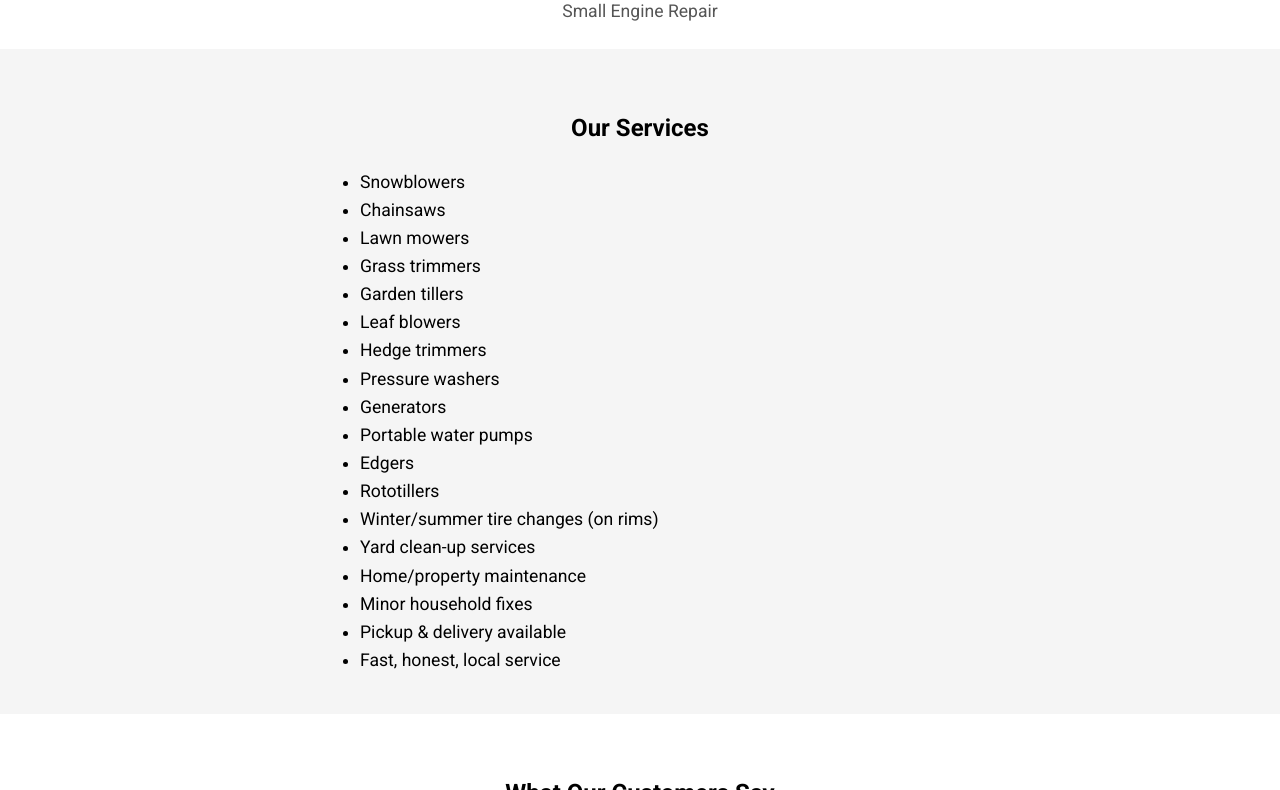
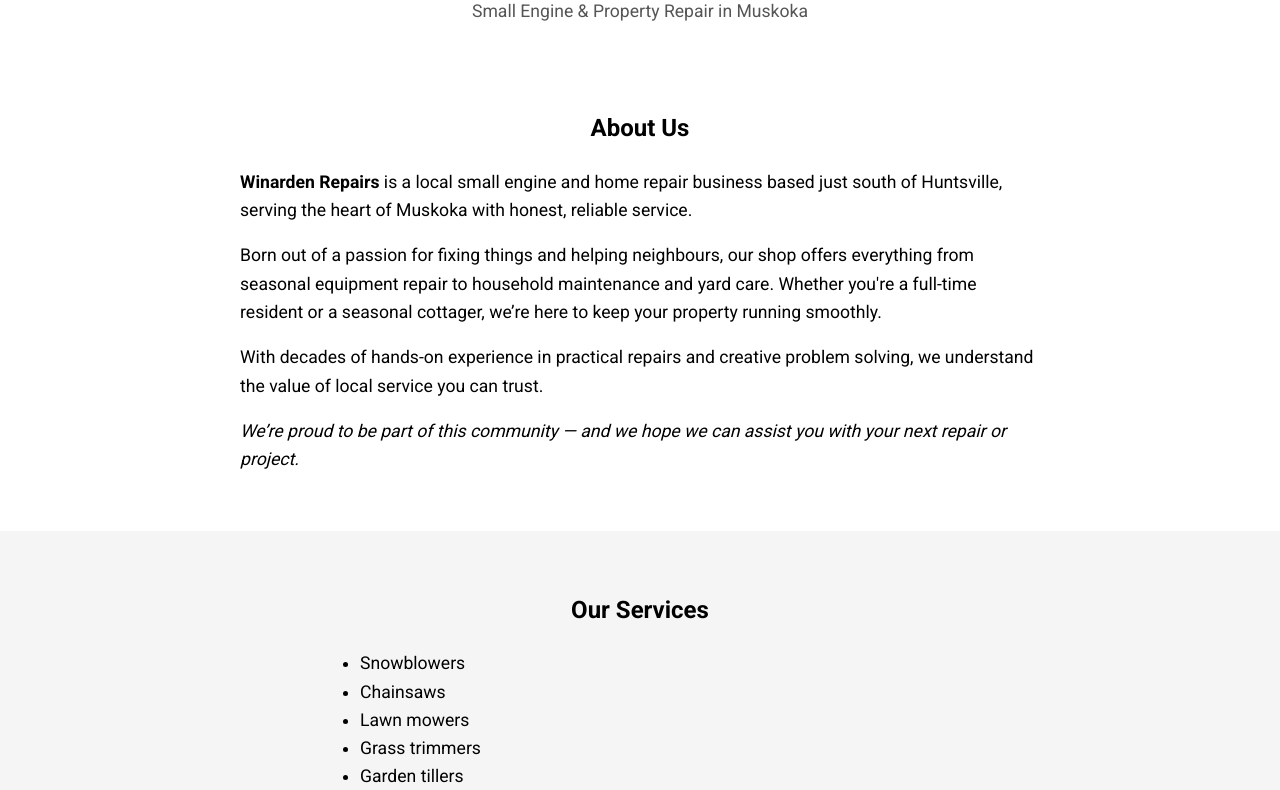
Before and after one commit to orwolfe33/winarden-repairs, a plain HTML site: page index.html in a window 1280 px wide. Shown: the part 284-1074 px from the top of the page. Drawn offline with Linux system fonts and the light colour scheme.

Commit message:
Add files via upload

```diff
--- a/index.html
+++ b/index.html
@@ -3,9 +3,10 @@
 <head>
   <meta charset="UTF-8">
   <meta name="viewport" content="width=device-width, initial-scale=1.0">
-  <title>Winarden Repairs</title>
-
-  <!-- Google Font -->
+  <title>Winarden Repairs | Small Engine & Property Maintenance - Huntsville, Muskoka</title>
+  <meta name="description" content="Winarden Repairs offers expert small engine repair, property maintenance, and yard services in the Huntsville and Muskoka area. Fast, reliable, and local.">
+  <meta name="keywords" content="small engine repair, Huntsville, Muskoka, chainsaw repair, snowblower service, tire changes, yard maintenance, local repair shop">
+  <meta name="author" content="Winarden Repairs">
   <link href="https://fonts.googleapis.com/css2?family=Roboto:wght@400;700&display=swap" rel="stylesheet">
   <style>
     body {
@@ -25,6 +26,7 @@
   <!-- Navbar -->
   <nav style="background-color: #222; padding: 12px 0; text-align: center;">
     <a href="#services" style="margin: 0 20px; font-weight: bold;">Services</a>
+    <a href="#about" style="margin: 0 20px; font-weight: bold;">About</a>
     <a href="#testimonials" style="margin: 0 20px; font-weight: bold;">Testimonials</a>
     <a href="#gallery" style="margin: 0 20px; font-weight: bold;">Gallery</a>
     <a href="#request" style="margin: 0 20px; font-weight: bold;">Request Work</a>
@@ -35,8 +37,19 @@
   <header style="text-align: center; padding: 24px;">
     <img src="logo.png" alt="Winarden Repairs Logo" style="height: 120px; max-width: 100%; margin-bottom: 12px;">
     <h1 style="margin: 0; font-size: 2.5em;">Winarden Repairs</h1>
-    <p style="margin: 4px 0 0; font-size: 1.1em; color: #555;">Small Engine Repair</p>
+    <p style="margin: 4px 0 0; font-size: 1.1em; color: #555;">Small Engine & Property Repair in Muskoka</p>
   </header>
+
+  <!-- About Section -->
+  <section id="about" style="padding: 40px; background-color: #fff;">
+    <h2 style="text-align: center;">About Us</h2>
+    <div style="max-width: 800px; margin: auto; font-size: 1.1em;">
+      <p><strong>Winarden Repairs</strong> is a local small engine and home repair business based just south of Huntsville, serving the heart of Muskoka with honest, reliable service.</p>
+      <p>Born out of a passion for fixing things and helping neighbours, our shop offers everything from seasonal equipment repair to household maintenance and yard care. Whether you're a full-time resident or a seasonal cottager, we’re here to keep your property running smoothly.</p>
+      <p>With decades of hands-on experience in practical repairs and creative problem solving, we understand the value of local service you can trust.</p>
+      <p style="font-style: italic;">We’re proud to be part of this community — and we hope we can assist you with your next repair or project.</p>
+    </div>
+  </section>
 
   <!-- Services Section -->
   <section id="services" style="padding: 40px; background-color: #f5f5f5;">
```
Also changed, not shown: sitemap.xml (added, +9 -0 lines). Lines whose indentation alone changed are shown as unchanged.
